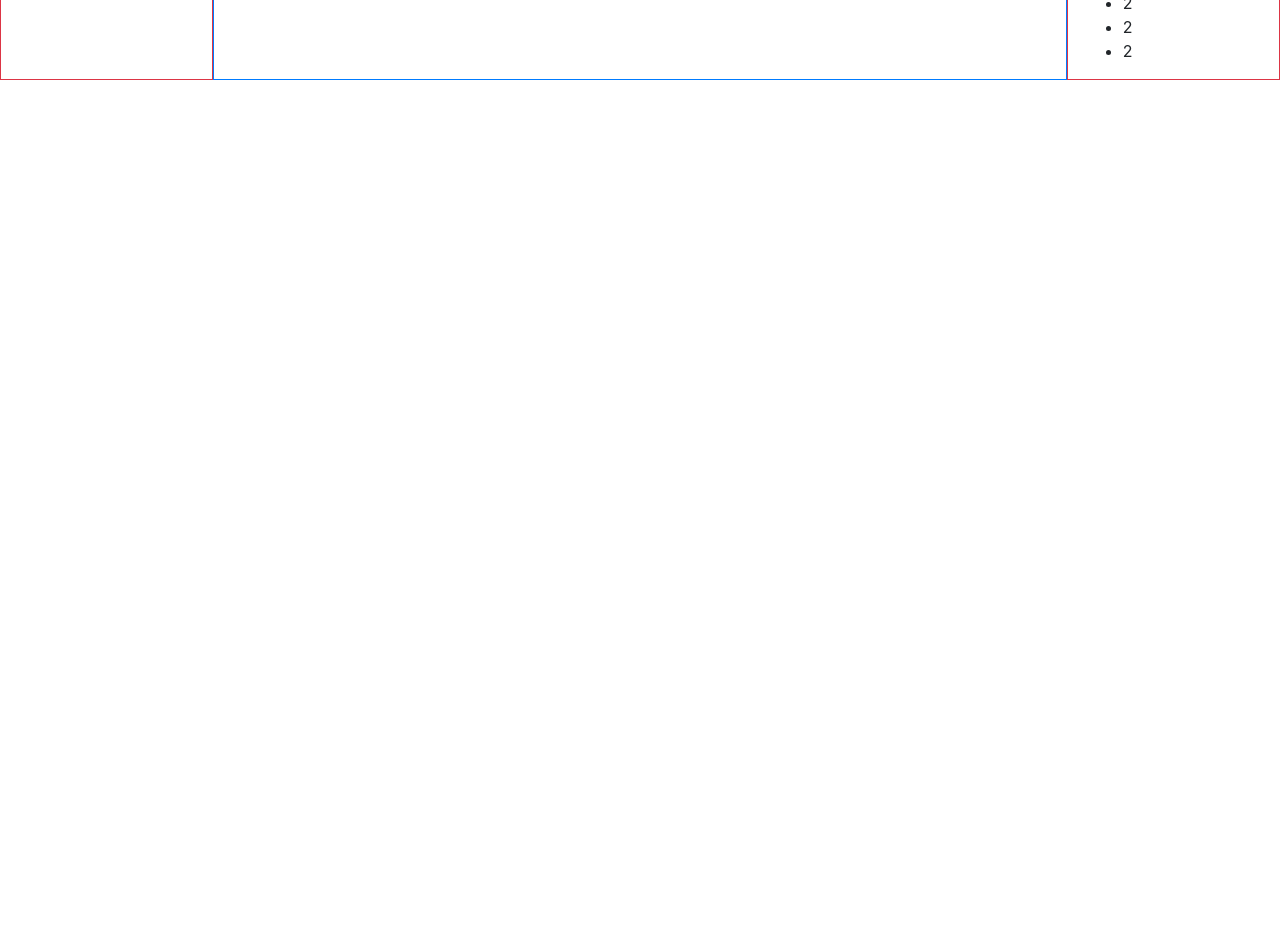
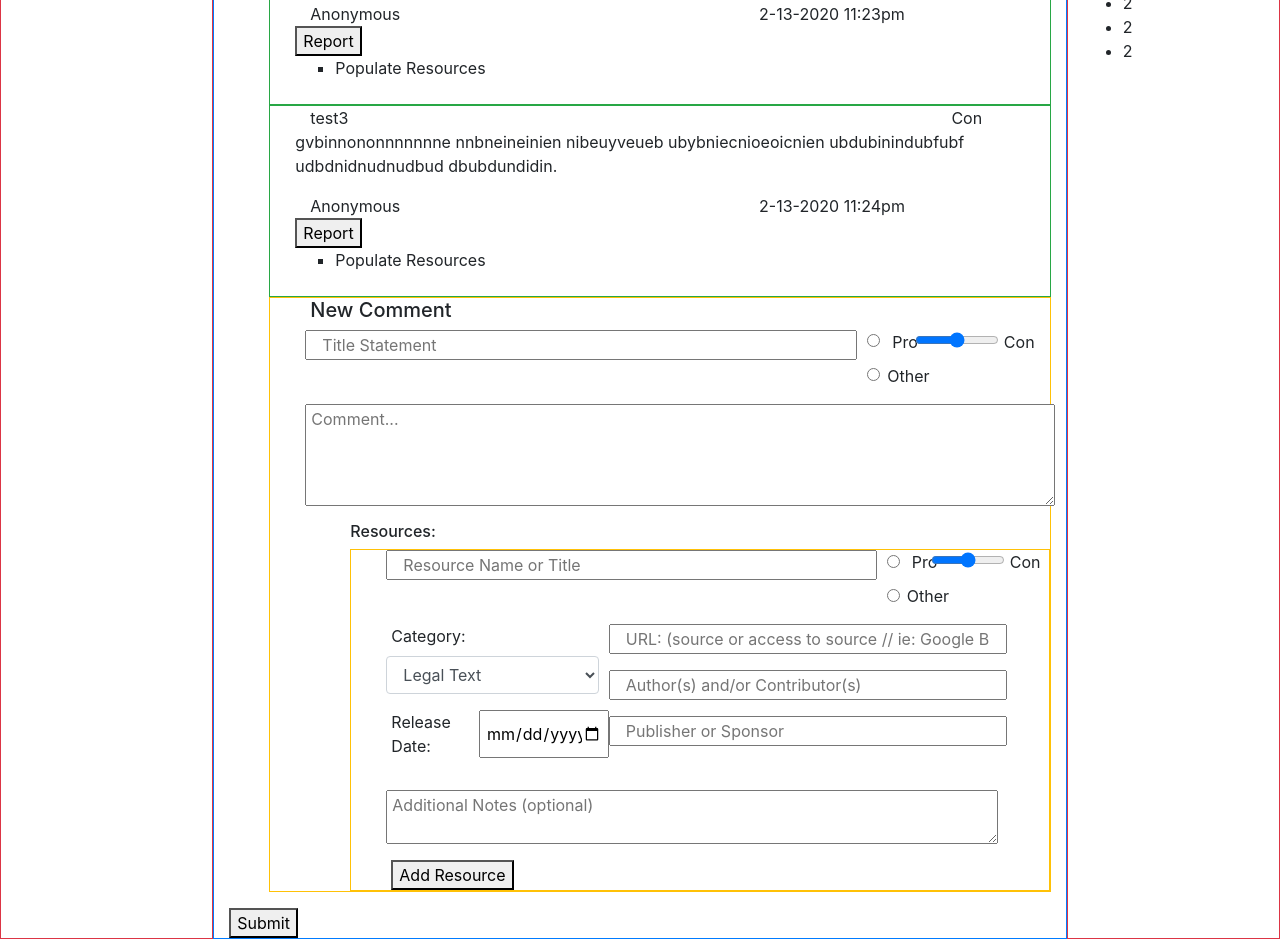
Before and after one commit to DECronin/CommuniTI, a React (Create React App) app: page / in a window 1280 px wide. Shown: the part 380-1319 px from the top of the page. Before the commit the page ends 800 px from the top, so only its background shows below. Built offline with nearby package versions, Linux system fonts and the light colour scheme.

Commit message:
implimenting and structuring comment form

```diff
--- a/src/components/CommentForm/index.js
+++ b/src/components/CommentForm/index.js
@@ -0,0 +1,54 @@
+import React, {Component} from 'react';
+import NewResourceForm from '../NewResourceForm';
+
+class CommentForm extends Component {
+    resourcesArray = [];
+
+    // rederResourcesList = data => { // pull 'data' from state
+    //     this.resourcesArray.push(<li>
+
+    //     </li>)
+    // };
+
+    render(){
+        return(<ul className="form-wrapper border border-warning" key="new">
+            <form>
+                <h5>New Comment</h5>
+                <div className="form-row">
+                    <div className="form-group col-9">
+                        <input className="form-row form-group col-12" name="comment-title" id="comment-title" placeholder="Title Statement"></input>
+                    </div>
+                    <div className="form-group col-3">
+                        <div className="form-check form-row">
+                            <input className="form-check-input" type="radio" name="stance-range" id="stance-range" value="stance-range" />
+                            <label className="form-check-label form-group col-2" htmlFor="stance-range">Pro</label>
+                            <input type="range" className="form-group col-6" id="res-stance" min="1" max="5" defaultValue="3" />
+                            <label className="form-check-label form-group col-2" htmlFor="stance-range">Con</label>
+                        </div>
+                        <div className="form-check form-row">
+                            <input className="form-check-input" type="radio" name="stance-other" id="stance-other" value="thance-other" />
+                            <label className="form-check-label" htmlFor="stance-other">
+                                Other
+                            </label>
+                        </div>
+                    </div>
+                </div>
+                <div className="form-row">
+                    <textarea className="form-group col-12" rows="4" placeholder="Comment..." name="comment-body" id="comment-body"></textarea>
+                </div>
+                <div className="resource-wrapper">
+                    <ul>
+                        <h6>Resources:</h6>
+                        {this.resourcesArray}
+                        <NewResourceForm source="userComment" />
+                    </ul>
+                </div>
+            </form>
+        </ul>)
+    }
+}
+
+export default CommentForm
+
+//(username, thread, topic?, timestamp later grabbed from state)
+// sumbit button
--- a/src/components/NewResourceForm/index.js
+++ b/src/components/NewResourceForm/index.js
@@ -0,0 +1,72 @@
+import React from 'react'; // , { useContext }
+
+function NewResourceForm({ source }) {
+    return (<ul className="form-wrapper border border-warning">
+        <form>
+            <div className="form-row">
+                <div className="form-group col-9">
+                    <input className="form-row form-group col-12" name="comment-title" id="comment-title" placeholder="Resource Name or Title"></input>
+                </div>
+                <div className="form-group col-3">
+                    <div className="form-check form-row">
+                        <input className="form-check-input" type="radio" name="stance-range" id="stance-range" value="stance-range" />
+                        <label className="form-check-label form-group col-2" htmlFor="stance-range">Pro</label>
+                        <input type="range" className="form-group col-6" id="res-stance" min="1" max="5" defaultValue="3" />
+                        <label className="form-check-label form-group col-2" htmlFor="stance-range">Con</label>
+                    </div>
+                    <div className="form-check form-row">
+                        <input className="form-check-input" type="radio" name="stance-other" id="stance-other" value="thance-other" />
+                        <label className="form-check-label" htmlFor="stance-other">
+                            Other
+                        </label>
+                    </div>
+                </div>
+            </div>
+            <div className="form-row">
+                <div className="category form-group col-4">
+                    <label>Category:</label>
+                    <select className="form-control form-row form-group col-12">
+                        <option>Legal Text</option>
+                        <option>Academic Text</option>
+                        <option>News Article</option>
+                        <option>Journal Entry</option>
+                        <option>Personal Experience</option>
+                        <option>Other</option>
+                        {/* add more as progressed to finalization */}
+                    </select>
+                    {/* <input placeholder="Other"></input> If Category: Other, Please Explain */}
+                    <div className="form-row">
+                        <label className="form-group col-5">Release Date:</label>
+                        <input className="form-group col-7" id="release-date" type="date"></input>
+                    </div>
+                </div>
+                <div className="citation form-group col-8">
+                    <input className="form-row form-group col-11" id="res-url" placeholder="URL: (source or access to source // ie: Google Books)"></input>
+                    <input className="form-row form-group col-11" id="res-authors" placeholder="Author(s) and/or Contributor(s)"></input>
+                    <input className="form-row form-group col-11" id="res-publishers" placeholder="Publisher or Sponsor"></input>
+                </div>
+            </div>
+            <div className="form-row additional-notes">
+                <textarea className="form-group col-11" placeholder="Additional Notes (optional)" rows="2"></textarea>
+            </div>
+            <button>Add Resource</button>
+            {/* / if source == userComment send to state array for display purposes else send to recommendationPend / */}
+        </form>
+    </ul>)
+}
+
+export default NewResourceForm
+
+// category
+    // reliability-score/rate (generated from category?)
+// citation
+    // 1 -Author.
+    // 2 -Title of source.
+    // 3 -Title of container,
+    // 4 -Other contributors,
+    // 5 -Version,
+    // 6 -Number,
+    // 7 -Publisher,
+    // 8 -Publication date,
+    // 9 -Location.
+// aditional notes
--- a/src/pages/Dashboard.js
+++ b/src/pages/Dashboard.js
@@ -1,29 +1,46 @@
 import React, { useEffect, useState } from "react";
 // import API from "../utils/API";
-// import FlowContext from "../utils/FlowContext";
+import FlowContext from "../utils/FlowContext";
 import CenterFocus from "../components/CenterFocus";
 import Header from "../components/Header";
 import TopicsList from "../components/TopicsList";
 import SuggestionsList from "../components/SuggestionsList";
 
 function Dashboard(){
-    // const [userFlow, setFlow] = useState({})
+    const [userFlow, setFlow] = useState({
+        user: {
+            loginStatus: false,
+            lastName: '',
+            firstName: '',
+            username: '',
+            email: '',
+            phone: '',
+            other: '?'
+        },
+        activeComponents: {
+            pageFocus: 'comments',
+            topicID: '',
+            threadID: '',
+            other: '?',
+            dataThreadArray: [],
+            dataResourceInputs: []
+        }})
 
     // useEffect(){
 
     // }
 
     return(<>
-        {/* <FlowContext.Provider value={userFlow}> */}
+        <FlowContext.Provider value={userFlow}>
             <div className="container-fluid">
                 <Header />
                 <div className="row">
                 <TopicsList />
-                <CenterFocus />
+                <CenterFocus page={userFlow.activeComponents.pageFocus}/>
                 <SuggestionsList />
                 </div>
             </div>
-        {/* </FlowContext.Provider> */}
+        </FlowContext.Provider>
     </>)
 }
 
--- a/src/utils/FlowContext.js
+++ b/src/utils/FlowContext.js
@@ -11,23 +11,25 @@ const FlowContext = React.createContext({
         other: '?'
     },
     activeComponents: {
-        pageFocus: 'login',
+        pageFocus: 'comments',
         topicID: '',
         threadID: '',
-        other: '?'
+        other: '?',
+        dataThreadArray: [],
+        dataResourceInputs: []
     },
-    loginAuth = () => {
+    // loginAuth = () => {
 
-    },
-    pullList = () => {
+    // },
+    // pullList = () => {
 
-    },
-    submitForm = () => {
+    // },
+    // submitForm = () => {
 
-    },
-    settings = () => {
+    // },
+    // settings = () => {
 
-    }
+    // }
 });
 
 export default FlowContext;
```
Also changed, not shown: 1 other file (tests, documents, lock files or other folders).
